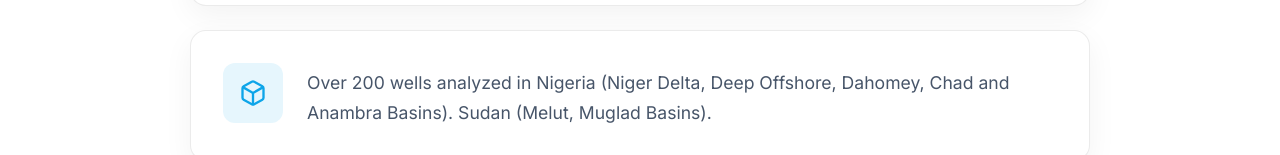
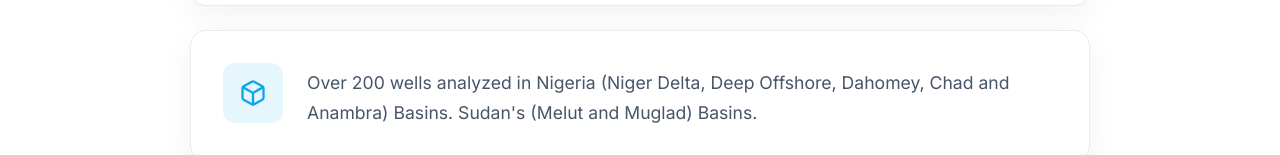
Before and after one commit to RexFranklyn/EarthprobeProject, a plain HTML site: page projects.html in a window 1280 px wide. Shown: the part 803-958 px from the top of the page. Drawn offline with Linux system fonts and the light colour scheme.

Commit message:
Update projects.html

```diff
--- a/projects.html
+++ b/projects.html
@@ -199,7 +199,7 @@
                             </div>
                             <div class="content">
                                 <p>Over 200 wells analyzed in Nigeria (Niger Delta, Deep Offshore, Dahomey, Chad and
-                                    Anambra Basins). Sudan (Melut, Muglad Basins).</p>
+                                    Anambra) Basins. Sudan's (Melut and Muglad) Basins.</p>
                             </div>
                         </div>
 
```
